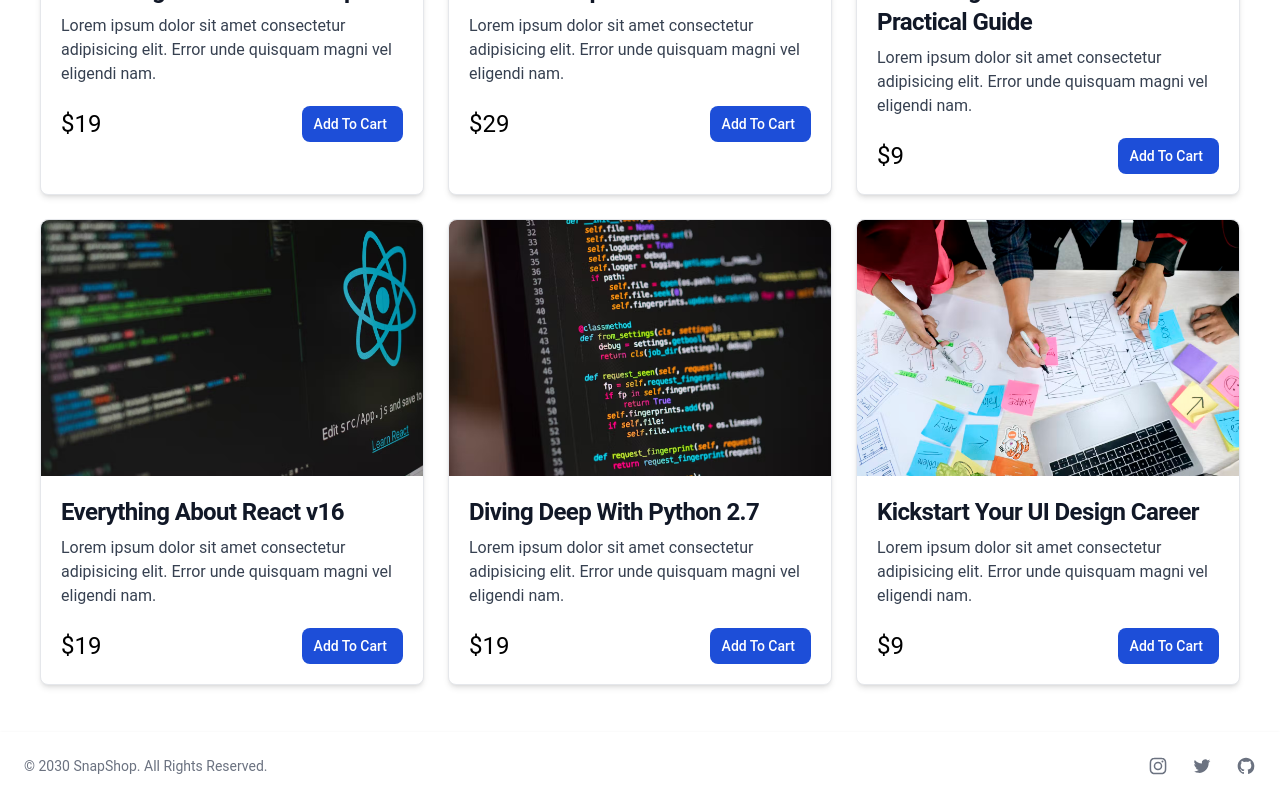
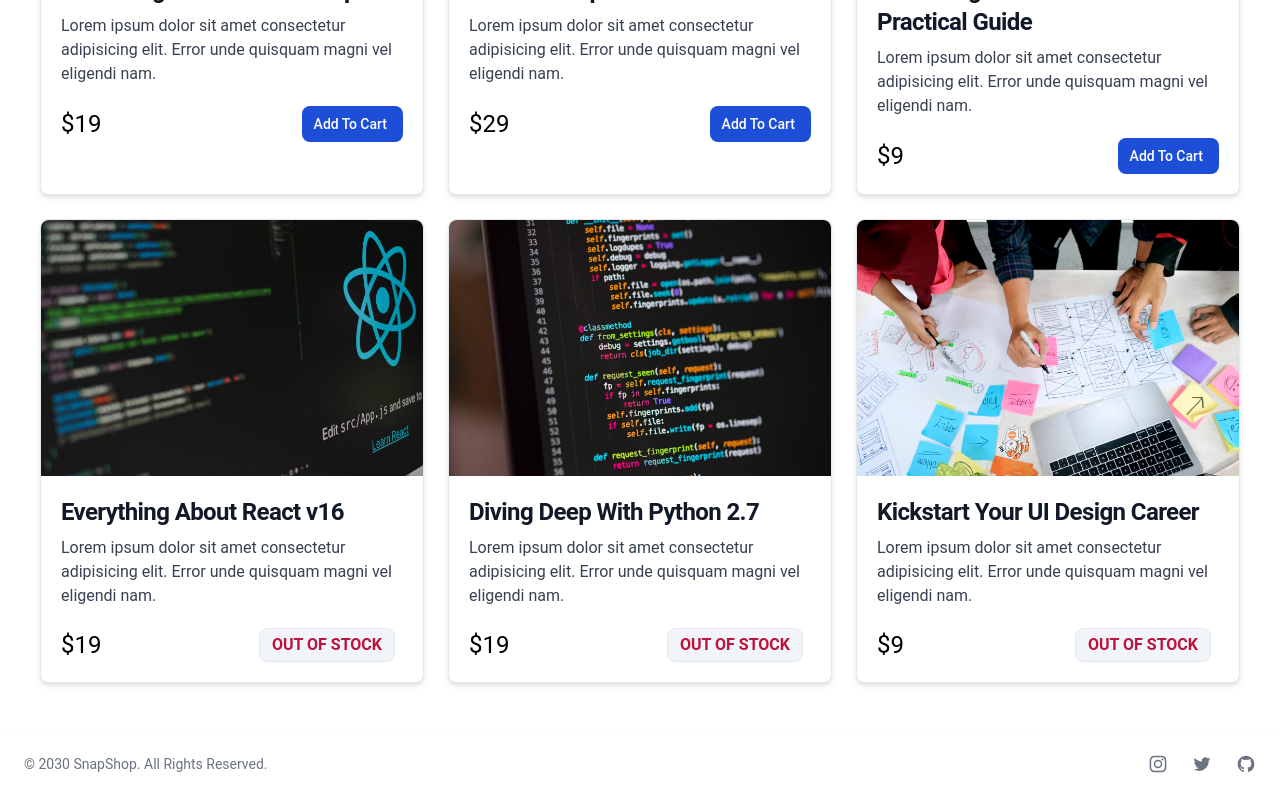
Before and after one commit to felipecosta332/snapshop, a React (Create React App) app: page /products in a window 1280 px wide. Shown: the part 1989-2789 px from the top of the page. Built offline with nearby package versions, Linux system fonts and the light colour scheme; data requests are answered from the project's data file.

Commit message:
out of stock products

```diff
--- a/src/components/Elements/ProductCard.js
+++ b/src/components/Elements/ProductCard.js
@@ -48,17 +48,27 @@ export const ProductCard = ({ product }) => {
             <span>$</span>
             <span>{price}</span>
           </span>
-          {inCart ? (
+          {!product.in_stock ? (
+            <button disabled="disabled" className="font-semibold text-rose-700 border bg-slate-100 rounded-lg px-3 py-1 mr-2 cursor-not-allowed">
+              OUT OF STOCK
+            </button>
+          ) : inCart ? (
             <button
+              disabled={product.in_stock ? "" : "disabled"}
               onClick={() => removeFromCart(product)}
-              className="inline-flex items-center py-2 px-3 text-sm font-medium text-center text-white bg-red-600 rounded-lg hover:bg-red-800"
+              className={`inline-flex items-center py-2 px-3 text-sm font-medium text-center text-white bg-red-600 rounded-lg hover:bg-red-800 ${
+                product.in_stock ? "" : "cursor-not-allowed hidden"
+              }`}
             >
               Remove Item <i className="ml-1 bi bi-trash3"></i>
             </button>
           ) : (
             <button
+              disabled={product.in_stock ? "" : "disabled"}
               onClick={() => addToCart(product)}
-              className="inline-flex items-center py-2 px-3 text-sm font-medium text-center text-white bg-blue-700 rounded-lg hover:bg-blue-800"
+              className={`inline-flex items-center py-2 px-3 text-sm font-medium text-center text-white bg-blue-700 rounded-lg hover:bg-blue-800 ${
+                product.in_stock ? "" : "cursor-not-allowed hidden"
+              }`}
             >
               Add To Cart <i className="ml-1 bi bi-plus-lg"></i>
             </button>
--- a/src/pages/ProductDetail.js
+++ b/src/pages/ProductDetail.js
@@ -70,15 +70,21 @@ export const ProductDetail = () => {
             <p className="my-3">
               {inCart ? (
                 <button
+                  disabled={product.in_stock ? "" : "disabled"}
                   onClick={() => removeFromCart(product)}
-                  className="inline-flex items-center py-2 px-3 text-sm font-medium text-center text-white bg-red-600 rounded-lg hover:bg-red-800"
+                  className={`inline-flex items-center py-2 px-3 text-sm font-medium text-center text-white bg-red-600 rounded-lg hover:bg-red-800 ${
+                    product.in_stock ? "" : "cursor-not-allowed hidden"
+                  }`}
                 >
                   Remove Item <i className="ml-1 bi bi-trash3"></i>
                 </button>
               ) : (
                 <button
+                  disabled={product.in_stock ? "" : "disabled"}
                   onClick={() => addToCart(product)}
-                  className="inline-flex items-center py-2 px-3 text-sm font-medium text-center text-white bg-blue-700 rounded-lg hover:bg-blue-800"
+                  className={`inline-flex items-center py-2 px-3 text-sm font-medium text-center text-white bg-blue-700 rounded-lg hover:bg-blue-800 ${
+                    product.in_stock ? "" : "cursor-not-allowed hidden"
+                  }`}
                 >
                   Add To Cart <i className="ml-1 bi bi-plus-lg"></i>
                 </button>
```
